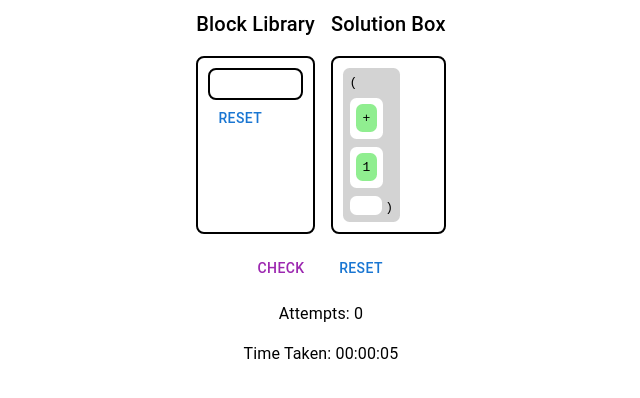
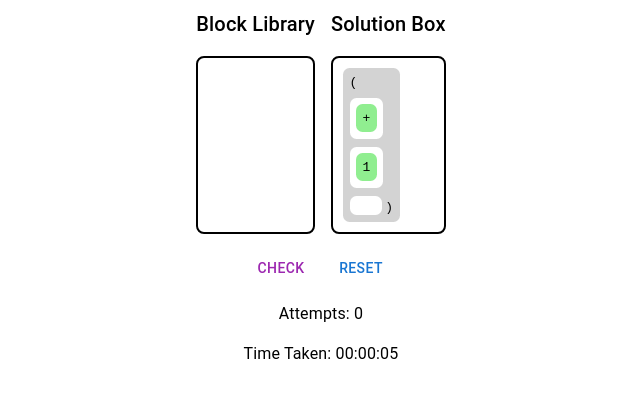
Before and after one commit to kimjulian-gc/Block-Parsons, a React (Vite) app: page / in a window 1280 px wide. Shown: the top 398 px of the page, without its empty margins (319-959 px from the left). Built offline with nearby package versions, Linux system fonts and the light colour scheme.

Commit message:
- working block library

```diff
--- a/src/block-library/BlockLibrary.tsx
+++ b/src/block-library/BlockLibrary.tsx
@@ -1,4 +1,4 @@
-import { Button, Stack } from "@mui/material";
+import { Stack } from "@mui/material";
 import { Block } from "../block/Block.tsx";
 import { Draggable } from "../common/dnd-wrappers/Draggable.tsx";
 import { useBlockContext } from "../common/providers/block/BlockContext.ts";
@@ -13,8 +13,6 @@ export function BlockLibrary() {
   return (
     <Stack>
       <Stack
-        border={"2px solid black"}
-        borderRadius={"0.5em"}
         padding={"0.5em"}
         boxSizing={"border-box"}
         width={"fit-content"}
@@ -30,14 +28,6 @@ export function BlockLibrary() {
           </Draggable>
         ))}
       </Stack>
-      <Stack direction="row" spacing={1}>
-        {/*<Button onClick={checkPressed} color={"secondary"}>*/}
-        {/*  Check*/}
-        {/*</Button>*/}
-        <Button> Reset </Button>
-      </Stack>
-      {/*<Typography> Number of attempts: {count} </Typography>*/}
-      {/*<Typography> Timer: {Math.floor(timeTaken / 1000)} </Typography>*/}
     </Stack>
   );
 }
```
